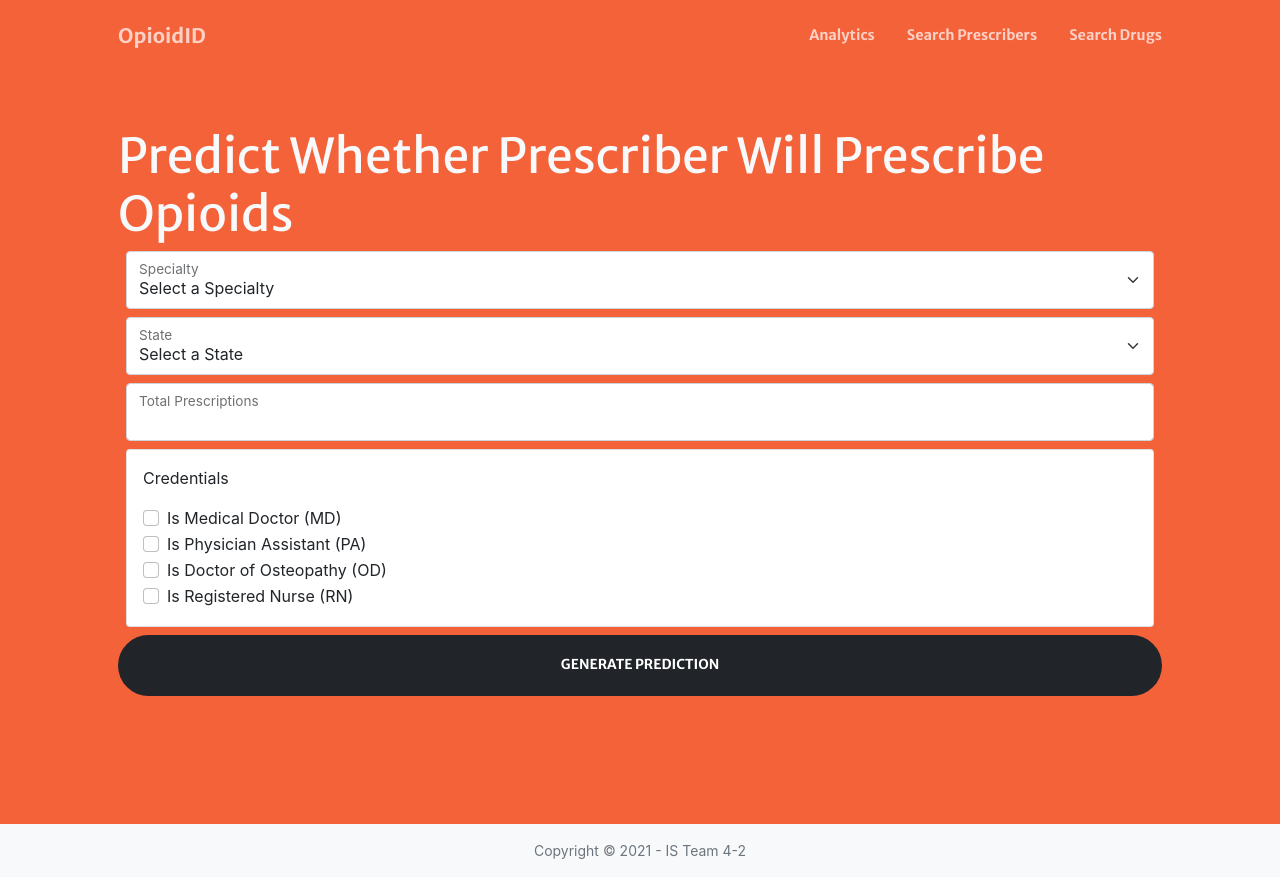
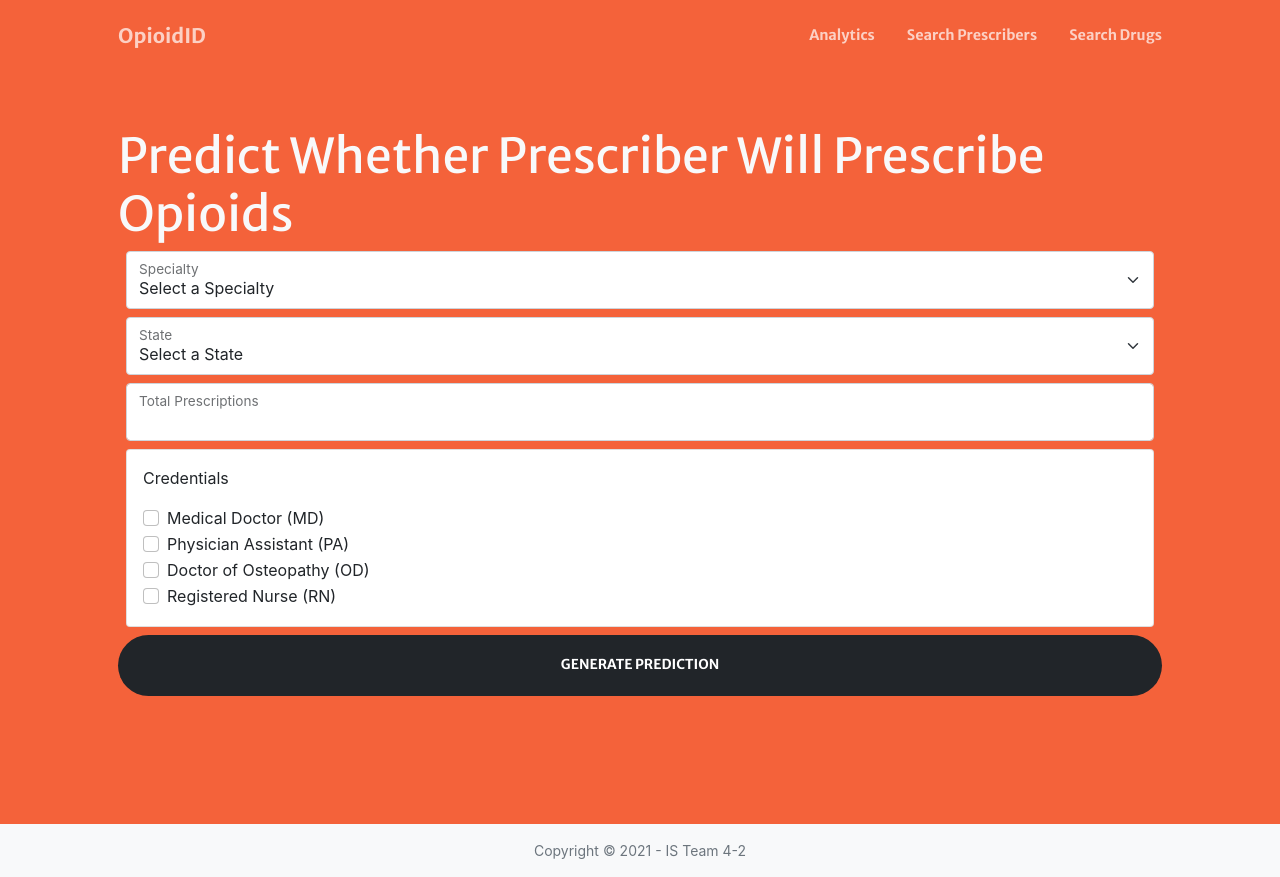
Before and after one commit to bchristensen2021/intex, a Django app: page /analytics/machine-learning/predictor in a window 1280 px wide. Run offline with Django 3.2, Linux system fonts and the light colour scheme; data that the repository does not hold is empty; some libraries are stand-ins or nearby versions.

Commit message:
more minor ml ui tweaks

```diff
--- a/templates/opioidID/machineLearningPredictor.html
+++ b/templates/opioidID/machineLearningPredictor.html
@@ -37,29 +37,29 @@
                 <p>Credentials</p>
                 <div class="form-check">
                     <input class="form-check-input" type="checkbox" value="True" name="is_md" id="is_md">
-                    <label class="form-check-label" for="id_md">
-                    Is Medical Doctor (MD)
+                    <label class="form-check-label" for="is_md">
+                    Medical Doctor (MD)
                     </label>
                 </div>
 
                 <div class="form-check">
                     <input class="form-check-input" type="checkbox" value="True" name="is_pa" id="is_pa">
-                    <label class="form-check-label" for="id_pa">
-                    Is Physician Assistant (PA)
+                    <label class="form-check-label" for="is_pa">
+                    Physician Assistant (PA)
                     </label>
                 </div>
 
                 <div class="form-check">
                     <input class="form-check-input" type="checkbox" value="True" name="is_od" id="is_od">
-                    <label class="form-check-label" for="id_od">
-                    Is Doctor of Osteopathy (OD)
+                    <label class="form-check-label" for="is_od">
+                    Doctor of Osteopathy (OD)
                     </label>
                 </div>
 
                 <div class="form-check">
                     <input class="form-check-input" type="checkbox" value="True" name="is_rn" id="is_rn">
-                    <label class="form-check-label" for="id_rn">
-                    Is Registered Nurse (RN)
+                    <label class="form-check-label" for="is_rn">
+                    Registered Nurse (RN)
                     </label>
                 </div>
 
```
